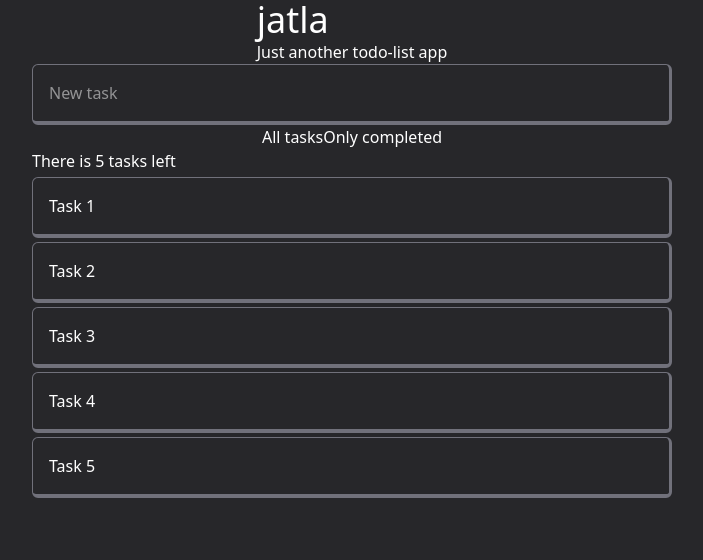
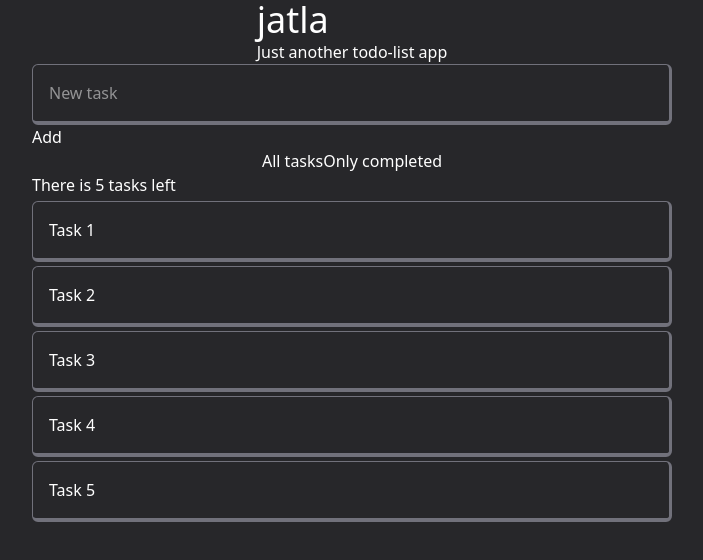
Before and after one commit to rommuloifrn/jatla, a Vue app: page / in a window 1280 px wide. Shown: the top 560 px of the page, without its empty margins (288-991 px from the left). Built offline with nearby package versions, Linux system fonts and the light colour scheme.

Commit message:
feat: add task

```diff
--- a/src/App.vue
+++ b/src/App.vue
@@ -2,16 +2,18 @@
 import { useTaskStore } from './stores/taskStore'
 import TaskDetails from './components/TaskDetails.vue'
 import { ref } from 'vue'
+import TaskForm from './components/TaskForm.vue'
 
 export default {
-  components: { TaskDetails },
+  components: { TaskDetails, TaskForm },
   setup() {
     const taskStore = useTaskStore()
 
     const filter = ref('all')
 
     return {
-      taskStore, filter
+      taskStore,
+      filter,
     }
   },
 }
@@ -25,11 +27,7 @@ export default {
     </header>
 
     <div class="w-[40em]">
-      <input
-        class="w-full p-4 border border-zinc-500 border-r-3 border-b-4 rounded-md focus:border-zinc-200 focus:outline-none transition"
-        type="text"
-        placeholder="New task"
-      />
+      <TaskForm />
     </div>
 
     <nav>
--- /dev/null
+++ b/src/components/TaskForm.vue
@@ -0,0 +1,41 @@
+<template>
+  <form @submit.prevent="handleSubmit">
+    <input
+      class="w-full p-4 border border-zinc-500 border-r-3 border-b-4 rounded-md focus:border-zinc-200 focus:outline-none transition"
+      type="text"
+      placeholder="New task"
+      v-model="newTask"
+    />
+    <button>Add</button>
+  </form>
+</template>
+
+<script lang="ts">
+import { useTaskStore } from '@/stores/taskStore'
+import { ref } from 'vue'
+
+export default {
+  setup() {
+    const taskStore = useTaskStore()
+
+    const newTask = ref('')
+
+    const handleSubmit = () => {
+        if (newTask.value.length > 0) {
+            taskStore.addTask({
+                id: Math.floor(Math.random() * 10000),
+                title: newTask.value,
+                completed: false,
+            })
+
+            newTask.value = ''
+        }
+    }
+
+    return {
+      newTask,
+      handleSubmit,
+    }
+  },
+}
+</script>
--- a/src/stores/taskStore.ts
+++ b/src/stores/taskStore.ts
@@ -31,5 +31,11 @@ export const useTaskStore = defineStore('taskStore', {
         totalCount(): number {
             return this.tasks.length;
         }
+    },
+    actions: {
+        addTask(task: Task) {
+            this.tasks.push(task);
+
+        }
     }
 })
```
